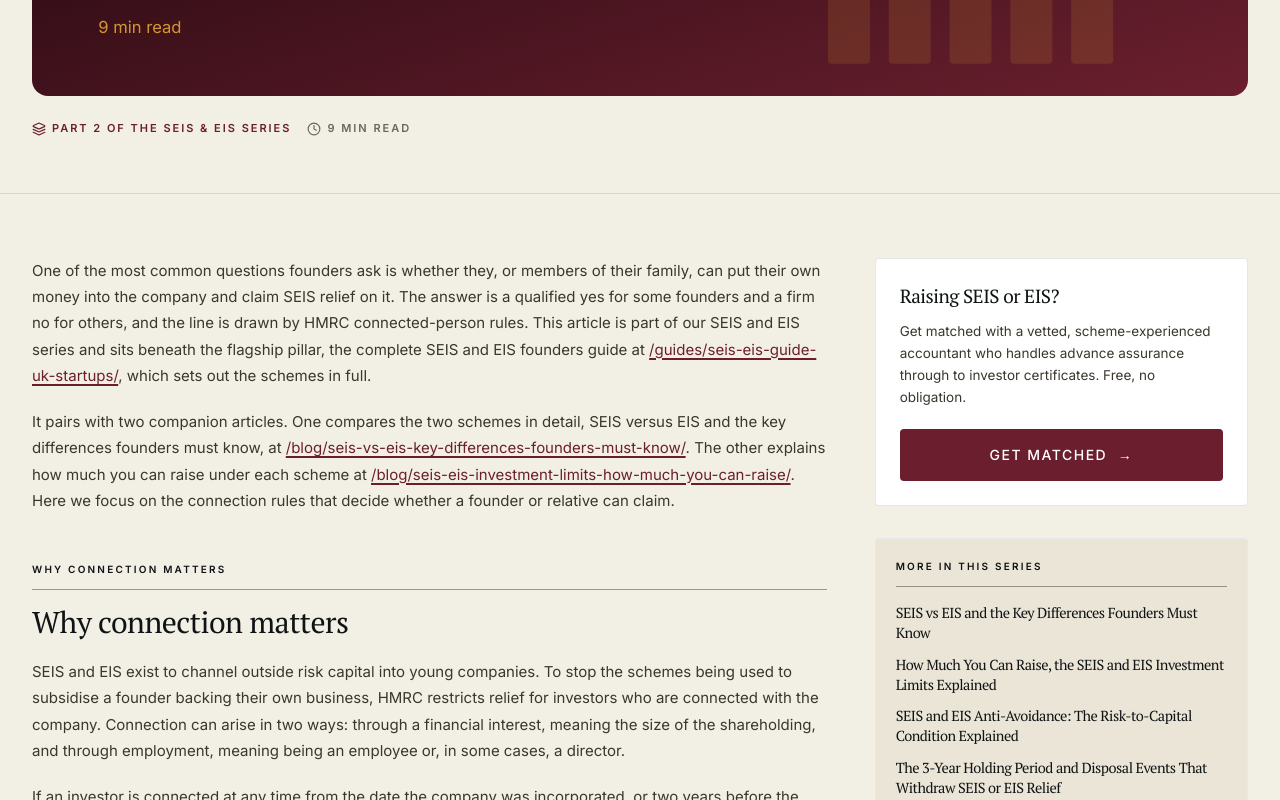
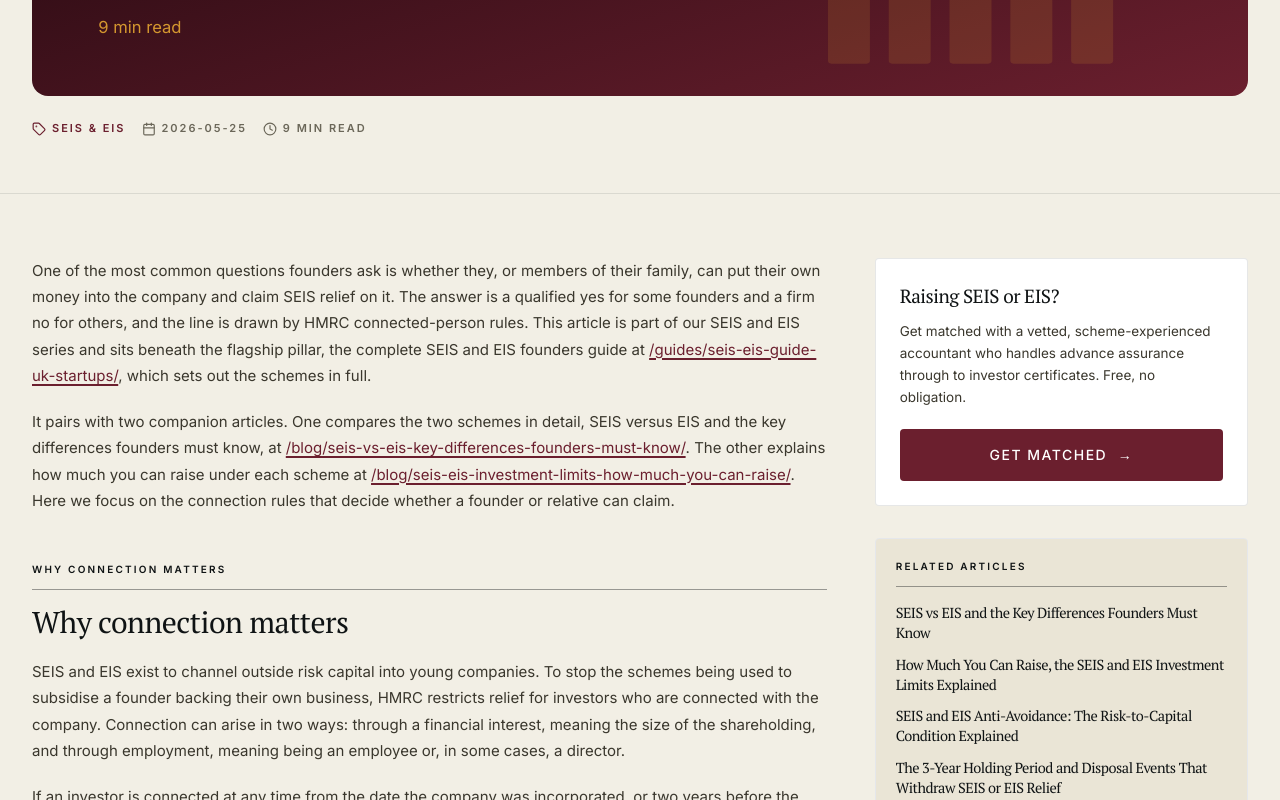
Before and after one commit to nahadgur/seisaccountants, a Next.js app: page /blog/founders-family-seis-30-percent-connected-person-rule/ in a window 1280 px wide. Shown: the part 440-1240 px from the top of the page. Built offline with nearby package versions, Linux system fonts and the light colour scheme.

Commit message:
Remove series labels and fix contextual link

```diff
--- a/app/blog/[slug]/BlogArticleClient.tsx
+++ b/app/blog/[slug]/BlogArticleClient.tsx
@@ -229,21 +229,12 @@ export default function BlogArticleClient({ article, hubGuide, siblingSpokes = [
             <h1 className="sr-only">{article.title}</h1>
             <div className="max-w-3xl">
               <div className="flex flex-wrap items-center gap-x-4 gap-y-2 mt-6 text-[11px] font-semibold tracking-[0.18em] uppercase text-ink-500">
-                {hubGuide ? (
-                  <span className="inline-flex items-center gap-1.5 text-brand-500">
-                    <Layers className="w-3.5 h-3.5" aria-hidden="true" />
-                    Part {article.hubSeriesNumber || ''} of the {hubGuide.shortTitle} series
-                  </span>
-                ) : (
-                  <>
                 <span className="inline-flex items-center gap-1.5 text-brand-500">
                   <Tag className="w-3.5 h-3.5" aria-hidden="true" /> {article.category}
                 </span>
                 <span className="inline-flex items-center gap-1.5">
                   <Calendar className="w-3.5 h-3.5" aria-hidden="true" /> {article.publishDate}
                 </span>
-                  </>
-                )}
                 <span className="inline-flex items-center gap-1.5">
                   <Clock className="w-3.5 h-3.5" aria-hidden="true" /> {readMins} min read
                 </span>
@@ -265,7 +256,7 @@ export default function BlogArticleClient({ article, hubGuide, siblingSpokes = [
               {hubGuide && (
                 <div className="mt-12 bg-white border border-ink-900/10 rounded-sm p-6 relative">
                   <div className="absolute top-0 left-0 w-1 h-full bg-brand-500" aria-hidden="true" />
-                  <p className="eyebrow mb-3">CONTINUE THE SERIES</p>
+                  <p className="eyebrow mb-3">RELATED GUIDE</p>
                   <Link
                     href={`/guides/${hubGuide.slug}/`}
                     className="group block font-display text-[20px] md:text-[22px] text-ink-900 hover:text-brand-500 leading-snug tracking-tight transition-colors"
@@ -274,7 +265,7 @@ export default function BlogArticleClient({ article, hubGuide, siblingSpokes = [
                     <ArrowRight className="inline w-4 h-4 ml-1.5 group-hover:translate-x-1 transition-transform" aria-hidden="true" />
                   </Link>
                   <p className="font-sans text-[14px] text-ink-700 mt-2 leading-relaxed">
-                    Read the complete pillar guide and the rest of the series.
+                    Read the broader guide for more context.
                   </p>
                 </div>
               )}
@@ -314,7 +305,7 @@ export default function BlogArticleClient({ article, hubGuide, siblingSpokes = [
                 {hubGuide && siblingSpokes.length > 0 && (
                   <div className="bg-paper-200 border border-ink-900/8 rounded-sm p-5">
                     <div className="masthead mb-4">
-                      <span>MORE IN THIS SERIES</span>
+                      <span>RELATED ARTICLES</span>
                     </div>
                     <div className="space-y-3">
                       {siblingSpokes.map((rel) => (
--- a/data/blog.ts
+++ b/data/blog.ts
@@ -556,11 +556,11 @@ export const blogArticles: BlogArticle[] = [
     ],
     draft: false,
     content: [
-      { type: 'p', text: 'Most founders are not just shareholders. They are directors, often paid, sometimes employees on a contract, and increasingly investors putting their own cash into the company alongside outside angels. SEIS and EIS treat each of those hats differently, and the lines move depending on which scheme you are using. This article is part of our SEIS and EIS series and sits beneath the flagship pillar, the complete SEIS and EIS founders guide at /guides/seis-eis-guide-uk-startups/, which you should read for the overall framework.' },
-      { type: 'p', text: 'It pairs with the other two new spokes in this drop. The first sets out the anti-avoidance and motive tests at /blog/seis-eis-anti-avoidance-tax-motive-trading-substance/. The second walks through the three-year holding period and disposal events at /blog/seis-eis-three-year-holding-period-disposal-events/. Together the three articles cover the post-issue rules that decide whether a founder relief actually sticks.' },
+      { type: 'p', text: 'Most founders are not just shareholders. They are directors, often paid, sometimes employees on a contract, and increasingly investors putting their own cash into the company alongside outside angels. SEIS and EIS treat each of those roles differently, and the rules change depending on which scheme the company is using.' },
+      { type: 'p', text: 'The practical question is whether a founder can invest, remain involved in running the company, receive reasonable pay and still qualify for relief. The answer depends on the founder\'s ownership percentage, employment status, director role and the rights held by their associates.' },
 
       { type: 'h2', text: 'Why founder roles matter to the relief' },
-      { type: 'p', text: 'The schemes are designed to channel outside risk capital into young trading companies. To stop them being used as a way for founders to subsidise their own income, the rules limit when a person already inside the company, as a director or employee, can claim relief on their own subscription. Those limits sit on top of the connected-person rules covered separately in the spoke at /blog/founders-family-seis-30-percent-connected-person-rule/, and they apply differently to SEIS and EIS.' },
+      { type: 'p', text: 'The schemes are designed to channel outside risk capital into young trading companies. To stop them being used as a way for founders to subsidise their own income, the rules limit when a person already inside the company, as a director or employee, can claim relief on their own subscription. Those limits sit alongside the [connected-person rules for founders and their families](/blog/founders-family-seis-30-percent-connected-person-rule/), and they apply differently to SEIS and EIS.' },
       { type: 'p', text: 'A clean way to think about it: SEIS recognises that the earliest investors in a brand-new company often are the founder-directors themselves and lets them claim, subject to limits. EIS, designed for the growth stage, generally assumes investors are outside the company, with one narrow exception for business-angel directors. The detail of each rule sits below.' },
 
       { type: 'h2', text: 'SEIS and the director who invests' },
```
Lines whose indentation alone changed are shown as unchanged.
